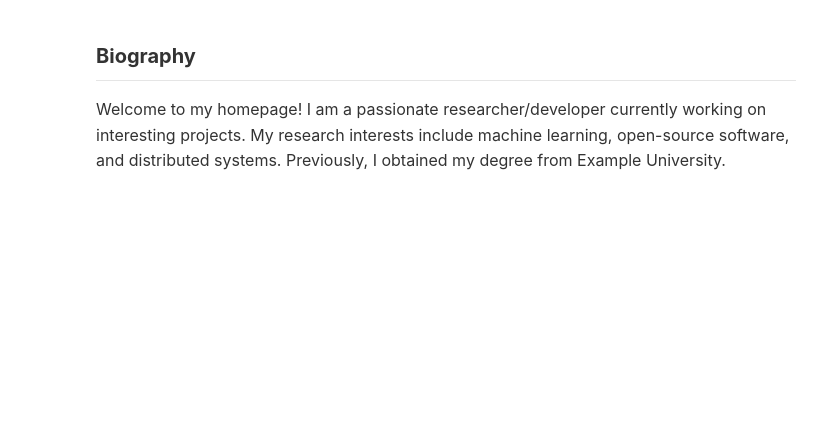
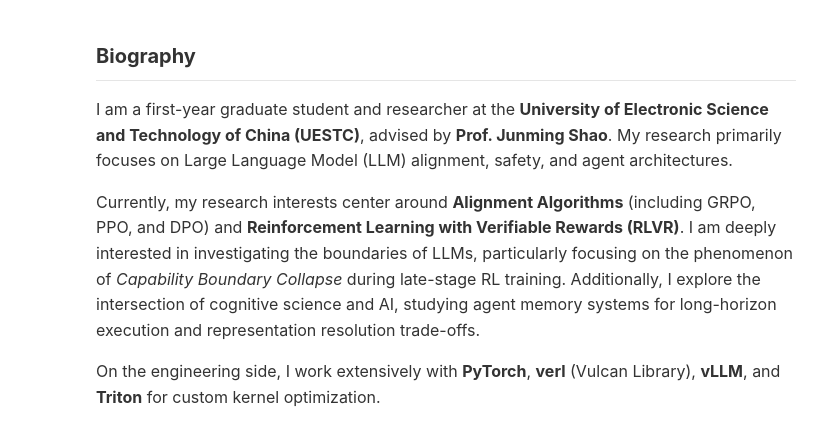
Before and after one commit to fcbbb/fcbbb.github.io, a plain HTML site: page index.html in a window 1280 px wide. Shown: the full height of the page, 344-1167 px from the left. Drawn offline with Linux system fonts and the light colour scheme.

Commit message:
Update index.html

```diff
--- a/index.html
+++ b/index.html
@@ -156,11 +156,16 @@
             <section class="section">
                 <h2>Biography</h2>
                 <p>
-                    Welcome to my homepage! I am a passionate researcher/developer currently working on interesting projects.
-                    My research interests include machine learning, open-source software, and distributed systems.
-                    Previously, I obtained my degree from Example University.
+                    I am a first-year graduate student and researcher at the <strong>University of Electronic Science and Technology of China (UESTC)</strong>, advised by <strong>Prof. Junming Shao</strong>. My research primarily focuses on Large Language Model (LLM) alignment, safety, and agent architectures.
+                </p>
+                <p>
+                    Currently, my research interests center around <strong>Alignment Algorithms</strong> (including GRPO, PPO, and DPO) and <strong>Reinforcement Learning with Verifiable Rewards (RLVR)</strong>. I am deeply interested in investigating the boundaries of LLMs, particularly focusing on the phenomenon of <em>Capability Boundary Collapse</em> during late-stage RL training. Additionally, I explore the intersection of cognitive science and AI, studying agent memory systems for long-horizon execution and representation resolution trade-offs.
+                </p>
+                <p>
+                    On the engineering side, I work extensively with <strong>PyTorch</strong>, <strong>verl</strong> (Vulcan Library), <strong>vLLM</strong>, and <strong>Triton</strong> for custom kernel optimization.
                 </p>
             </section>
+
 
 
 
```
